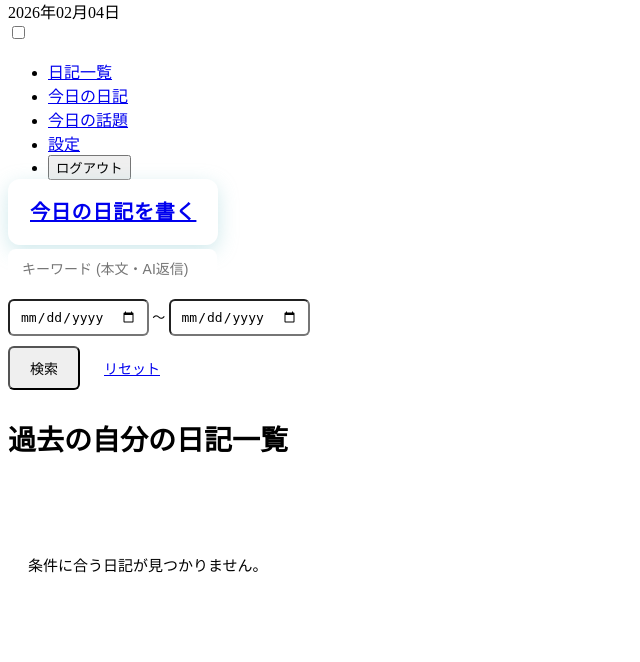
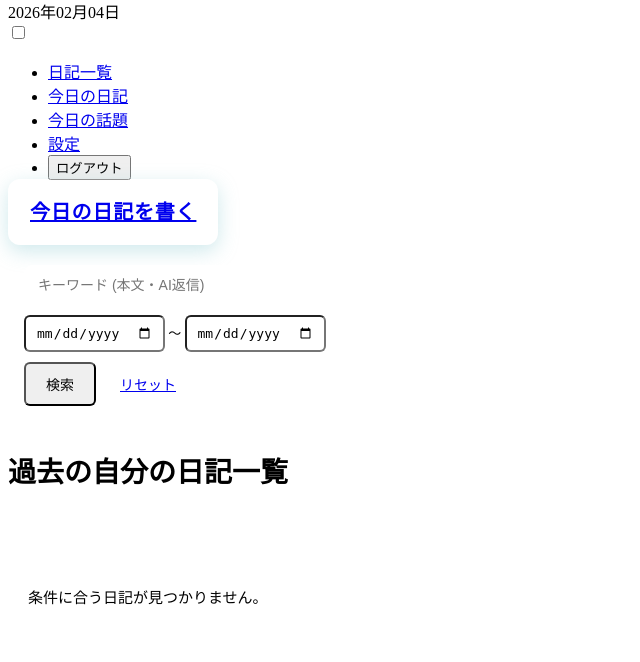
Before and after one commit to Tech-Jam-KDG-2026-Winter/Team-1-Django, a Django app: page / in a window 1280 px wide. Shown: the part 552-1214 px from the top of the page, without its empty margins (0-640 px from the left). Before the commit the page ends 1125 px from the top, so only its background shows below. Run offline with Django 5.2, Linux system fonts and the light colour scheme; the visitor is signed in with stand-in values (Sample User, id 1).

Commit message:
日記一覧画面のデザイン修正

```diff
--- a/static/css/style.css
+++ b/static/css/style.css
@@ -52,7 +52,7 @@
     border-color: var(--primary-color);
 }
 
-.serach-section{
+.search-section{
     background: #fff;
     padding: 16px;
     margin-bottom: 16px;
```
